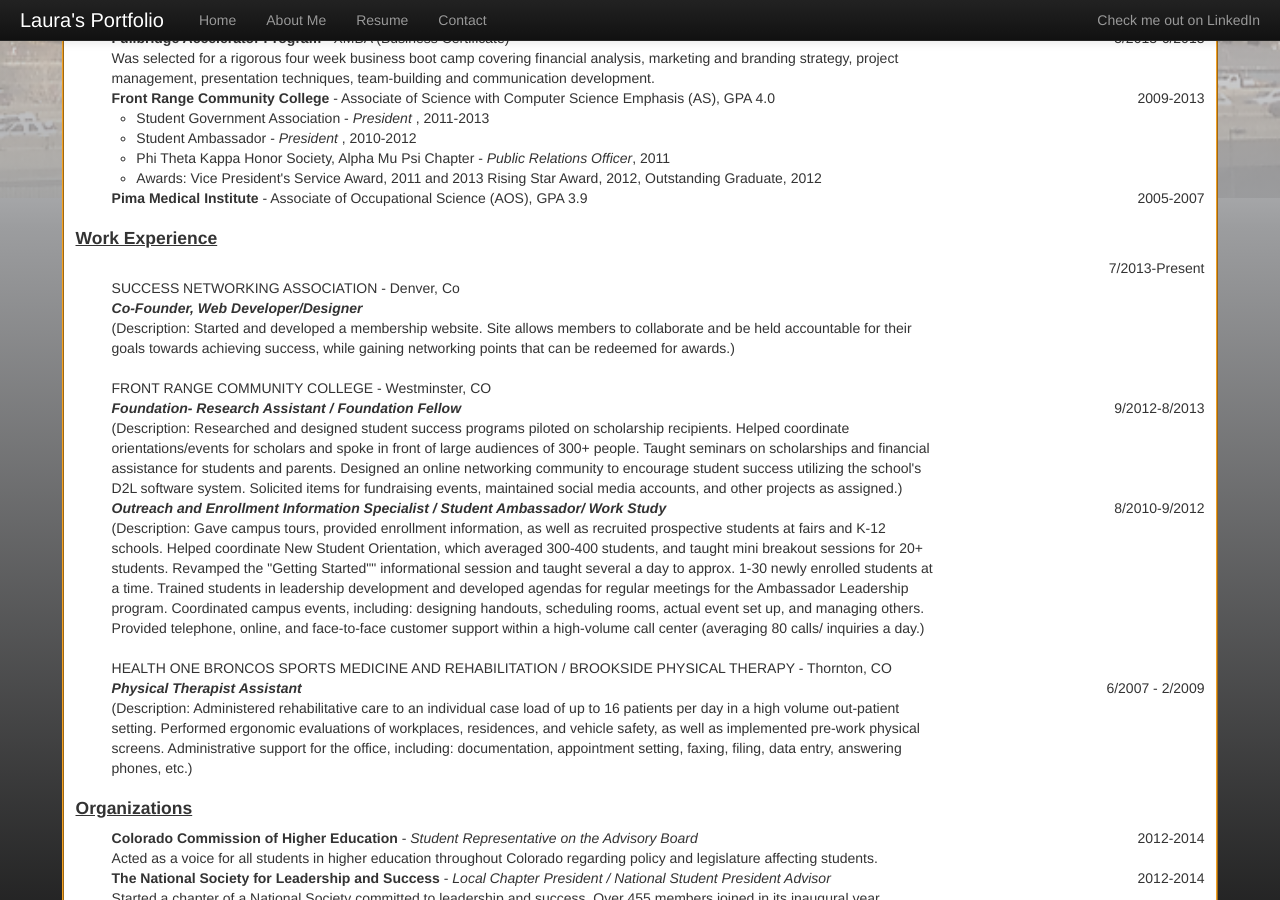
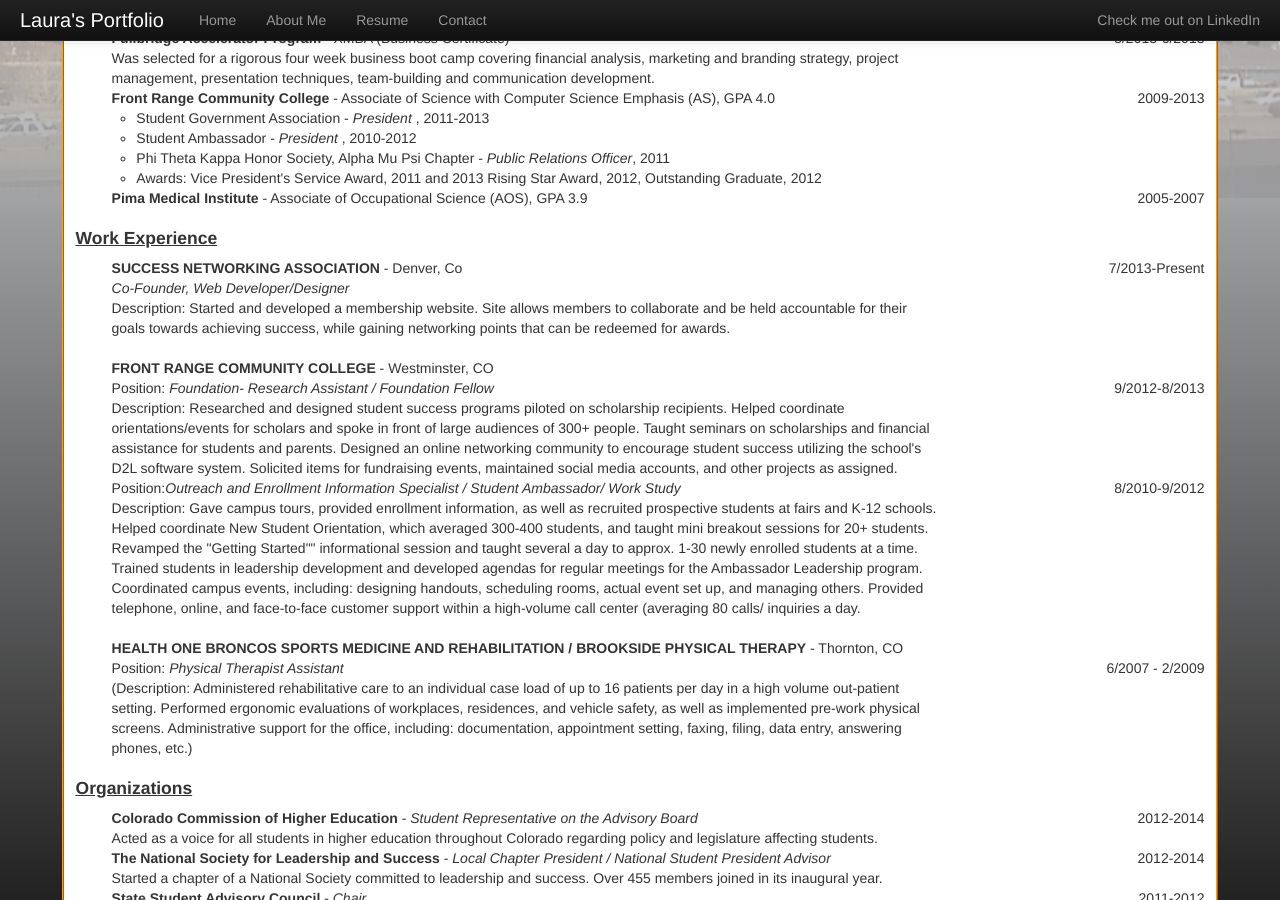
Before and after one commit to LauraR6561/Laurar6561.github.io, a Jekyll site: the page built from resume.html, in a window 1280 px wide and 900 px high, scrolled down 314 px. Built offline with Jekyll 4.4.1, drawn with Linux system fonts in a browser that asks for light colours; Markdown is read by kramdown in place of the engine named in the settings.

Commit message:
switched bold on resume

```diff
--- a/resume.html
+++ b/resume.html
@@ -40,24 +40,24 @@ title: "Laura Rutz"
     </ul>
     <h4 class="resumetitle">Work Experience</h4>
     <ul class="resumelist">
-        <li class="resumecontent topMargin">SUCCESS NETWORKING ASSOCIATION - Denver, Co</li>
+        <li class="resumecontent "><strong>SUCCESS NETWORKING ASSOCIATION</strong> - Denver, Co</li>
         <li class="resumedate">7/2013-Present</li>
-        <li class="resumecontent"><strong><em>Co-Founder, Web Developer/Designer</em></strong></li>
-        <li class="resumecontent">(Description: Started and developed a membership website. Site allows members to collaborate and be held accountable for their goals towards achieving success, while gaining networking points that can be redeemed for awards.)</li>
+        <li class="resumecontent"><em>Co-Founder, Web Developer/Designer</em></li>
+        <li class="resumecontent">Description: Started and developed a membership website. Site allows members to collaborate and be held accountable for their goals towards achieving success, while gaining networking points that can be redeemed for awards.</li>
     </ul>
     <ul class="resumelist">
-    <li class="resumecontent topMargin">FRONT RANGE COMMUNITY COLLEGE - Westminster, CO</li>
-    <li class="resumecontent"><strong><em>Foundation- Research Assistant / Foundation Fellow</em></strong></li>
+    <li class="resumecontent topMargin"><strong>FRONT RANGE COMMUNITY COLLEGE</strong> - Westminster, CO</li>
+    <li class="resumecontent">Position: <em>Foundation- Research Assistant / Foundation Fellow</em></li>
     <li class="resumedate">9/2012-8/2013</li>
-    <li class="resumecontent">(Description: Researched and designed student success programs piloted on scholarship recipients. Helped coordinate orientations/events for scholars and spoke in front of large audiences of 300+ people. Taught seminars on scholarships and financial assistance for students and parents. Designed an online networking community to encourage student success utilizing the school's D2L software system. Solicited items for fundraising events, maintained social media accounts, and other projects as assigned.)</li></ul>
+    <li class="resumecontent">Description: Researched and designed student success programs piloted on scholarship recipients. Helped coordinate orientations/events for scholars and spoke in front of large audiences of 300+ people. Taught seminars on scholarships and financial assistance for students and parents. Designed an online networking community to encourage student success utilizing the school's D2L software system. Solicited items for fundraising events, maintained social media accounts, and other projects as assigned.</li></ul>
     <ul class="resumelist">
-        <li class="resumecontent"><strong><em>Outreach and Enrollment Information Specialist / Student Ambassador/ Work Study</em></strong></li>
+        <li class="resumecontent">Position:<em>Outreach and Enrollment Information Specialist / Student Ambassador/ Work Study</em></li>
         <li class="resumedate">8/2010-9/2012</li>
-        <li class="resumecontent">(Description: Gave campus tours, provided enrollment information, as well as recruited prospective students at fairs and K-12 schools. Helped coordinate New Student Orientation, which averaged 300-400 students, and taught mini breakout sessions for 20+ students. Revamped the "Getting Started"" informational session and taught several a day to approx. 1-30 newly enrolled students at a time. Trained students in leadership development and developed agendas for regular meetings for the Ambassador Leadership program. Coordinated campus events, including: designing handouts, scheduling rooms, actual event set up, and managing others. Provided telephone, online, and face-to-face customer support within a high-volume call center (averaging 80 calls/ inquiries a day.)</li>
+        <li class="resumecontent">Description: Gave campus tours, provided enrollment information, as well as recruited prospective students at fairs and K-12 schools. Helped coordinate New Student Orientation, which averaged 300-400 students, and taught mini breakout sessions for 20+ students. Revamped the "Getting Started"" informational session and taught several a day to approx. 1-30 newly enrolled students at a time. Trained students in leadership development and developed agendas for regular meetings for the Ambassador Leadership program. Coordinated campus events, including: designing handouts, scheduling rooms, actual event set up, and managing others. Provided telephone, online, and face-to-face customer support within a high-volume call center (averaging 80 calls/ inquiries a day.</li>
     </ul>
     <ul class="resumelist">
-        <li class="resumecontent topMargin">HEALTH ONE BRONCOS SPORTS MEDICINE AND REHABILITATION / BROOKSIDE PHYSICAL THERAPY - Thornton, CO</li>
-        <li class="resumecontent"><strong><em>Physical Therapist Assistant</em></strong></li>
+        <li class="resumecontent topMargin"><strong>HEALTH ONE BRONCOS SPORTS MEDICINE AND REHABILITATION / BROOKSIDE PHYSICAL THERAPY</strong> - Thornton, CO</li>
+        <li class="resumecontent">Position: <em>Physical Therapist Assistant</em></li>
         <li class="resumedate">6/2007 - 2/2009</li>
         <li class="resumecontent">(Description: Administered rehabilitative care to an individual case  load of up to 16 patients per day in a high volume out-patient setting. Performed ergonomic evaluations of workplaces, residences, and vehicle safety, as well as implemented pre-work physical screens. Administrative support for the office, including: documentation, appointment setting, faxing, filing, data entry, answering phones, etc.)</li>
     </ul>
```
